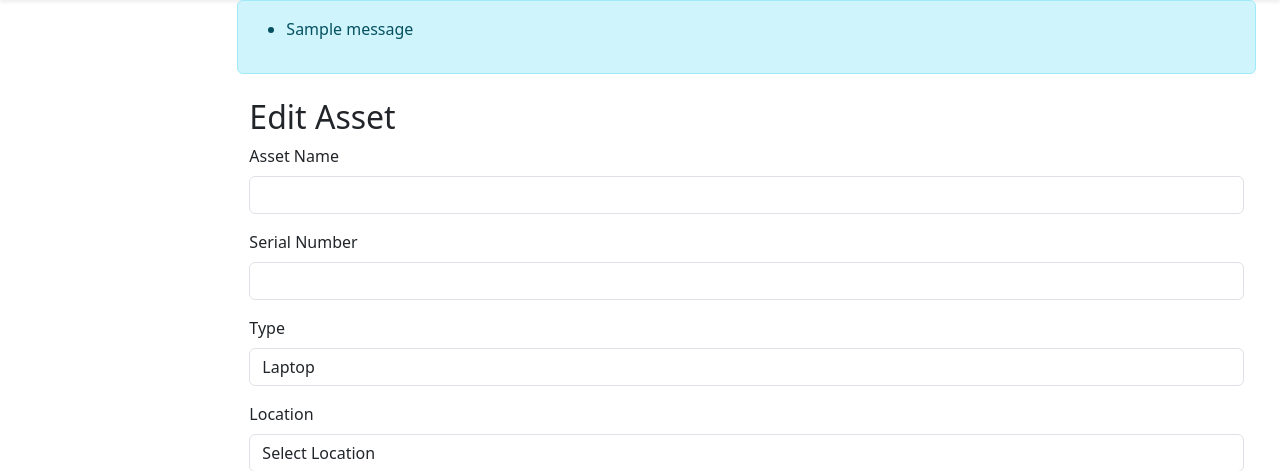
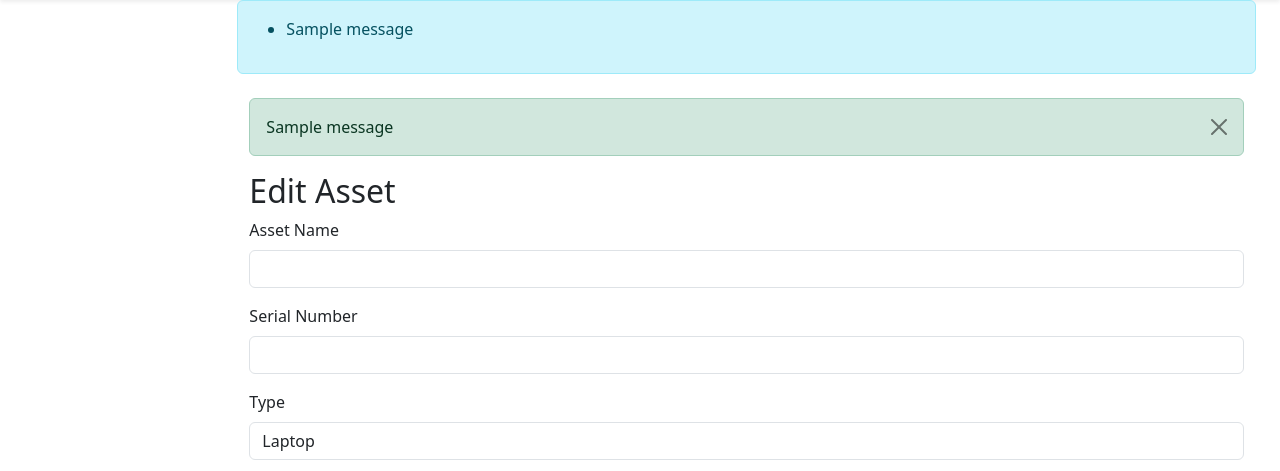
Before and after one commit to Nyakwar-Orera/mamal-inventory-system, a Flask app: template app/templates/assets/edit_asset.html in a window 1280 px wide. Shown: the part 56-527 px from the top of the page. Run offline with Flask 3, Linux system fonts and the light colour scheme; the template is opened without the code that fills it: values that come from a table or form of the project are taken from there, others are empty; tables that the repository leaves empty hold one stand-in row (values such as "Sample post"); one stand-in notice (Sample message) is shown.

Commit message:
Update edit_asset.html

```diff
--- a/app/templates/assets/edit_asset.html
+++ b/app/templates/assets/edit_asset.html
@@ -1,7 +1,20 @@
-<!-- templates/assets/edit_asset.html -->
 {% extends 'layouts/base.html' %}
+
 {% block content %}
 <div class="container mt-4">
+
+    <!-- Flash Messages -->
+    {% with messages = get_flashed_messages(with_categories=true) %}
+      {% if messages %}
+        {% for category, message in messages %}
+          <div class="alert alert-{{ category }} alert-dismissible fade show" role="alert">
+            {{ message }}
+            <button type="button" class="btn-close" data-bs-dismiss="alert" aria-label="Close"></button>
+          </div>
+        {% endfor %}
+      {% endif %}
+    {% endwith %}
+
     <h2>Edit Asset</h2>
     <form method="post">
         {{ form.hidden_tag() }}
```
